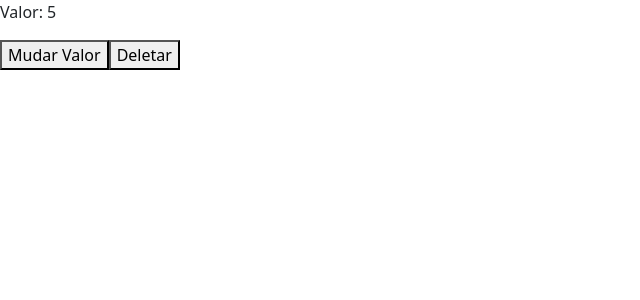
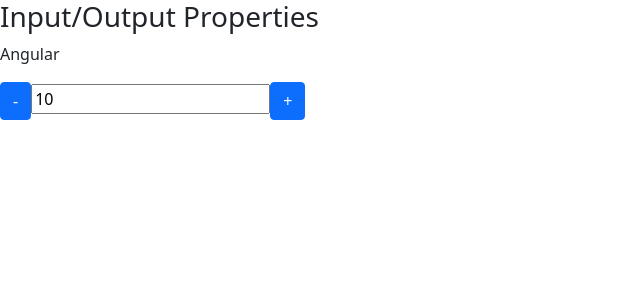
Before and after one commit to Joao-Augusto-Oliveira/cursoangular1, an Angular app: page / in a window 1280 px wide. Shown: the top 300 px of the page, without its empty margins (0-640 px from the left). Built offline with nearby package versions, Linux system fonts and the light colour scheme.

Commit message:
aula 16: acesso ao DOM e ao template com ViewChild

```diff
--- a/src/app/app.component.html
+++ b/src/app/app.component.html
@@ -2,8 +2,8 @@
 
 <app-cursos></app-cursos> -->
 
-<!-- <app-data-binding></app-data-binding> -->
+<app-data-binding></app-data-binding>
 
-<app-ciclo [valorInicial]="valor" *ngIf="!deletarCiclo"></app-ciclo>
+<!-- <app-ciclo [valorInicial]="valor" *ngIf="!deletarCiclo"></app-ciclo>
 <button (click)="mudarValor()">Mudar Valor</button>
-<button (click)="destruirCiclo()">Deletar</button>
+<button (click)="destruirCiclo()">Deletar</button> -->
--- a/src/app/output-property/output-property.component.html
+++ b/src/app/output-property/output-property.component.html
@@ -1,6 +1,6 @@
 <div>
   <button class="btn btn-primary" (click)="decrementa()">-</button>
-  <input type="text" [value]="valor" readonly>
+  <input type="text" [value]="valor" readonly #campoInput>
   <button class="btn btn-primary" (click)="incrementa()">+</button>
 
 </div>
--- a/src/app/output-property/output-property.component.ts
+++ b/src/app/output-property/output-property.component.ts
@@ -1,4 +1,4 @@
-import { Component, Input, OnInit, EventEmitter, Output } from '@angular/core';
+import { Component, Input, OnInit, EventEmitter, Output, ViewChild, ElementRef } from '@angular/core';
 
 @Component({
   selector: 'contador',
@@ -10,14 +10,16 @@
 
   @Output() mudouValor = new EventEmitter();
 
+  @ViewChild('campoInput') campoValorInput!: ElementRef;
+
   incrementa() {
-    this.valor++;
-    this.mudouValor.emit({ novoValor: this.valor });
+    this.campoValorInput.nativeElement.value++
+    this.mudouValor.emit({ novoValor: this.campoValorInput.nativeElement.value });
   }
 
   decrementa() {
-    this.valor--;
-    this.mudouValor.emit({ novoValor: this.valor });
+    this.campoValorInput.nativeElement.value--
+    this.mudouValor.emit({ novoValor: this.campoValorInput.nativeElement.value });
   }
 
   constructor() {}
```
Also changed, not shown: 1 other file (tests, documents, lock files or other folders).
